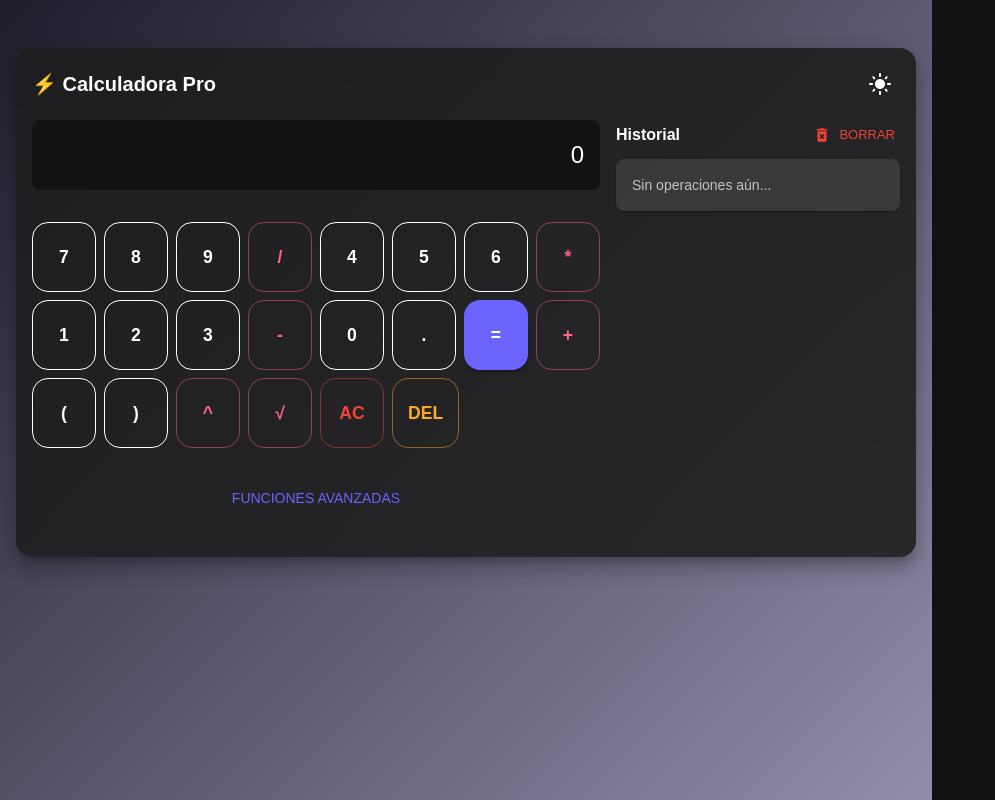
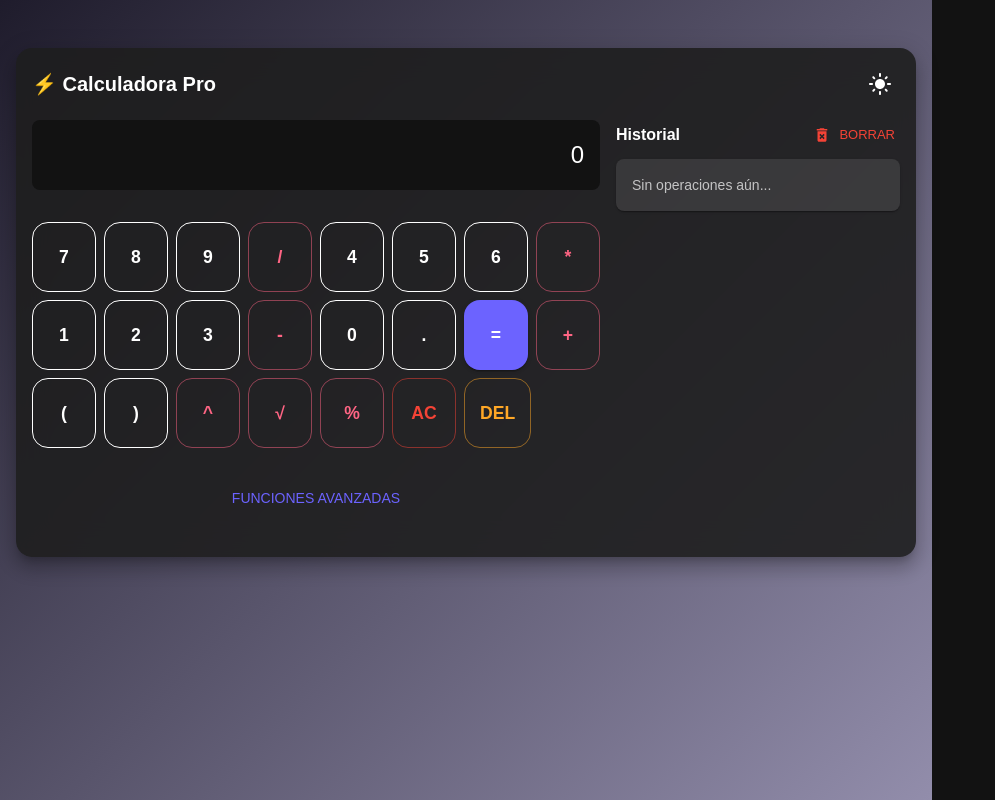
Before and after one commit to Patogol35/Calculadora, a React (Vite) app: page / in a window 1280 px wide. Shown: the whole page, without its empty margins (0-995 px from the left). Built offline with nearby package versions, Linux system fonts and the light colour scheme.

Commit message:
Update Keypad.jsx

```diff
--- a/src/components/Keypad.jsx
+++ b/src/components/Keypad.jsx
@@ -8,7 +8,7 @@ const basicButtons = [
   ["1", "2", "3", "-"],
   ["0", ".", "=", "+"],
   ["(", ")", "^", "√"],
-  ["AC", "DEL"],
+  ["%", "AC", "DEL"],
 ];
 
 const advancedButtons = [
@@ -16,12 +16,12 @@ const advancedButtons = [
   ["π", "e", "ln", "!"],
 ];
 
-export default function Keypad({ handleClick, darkMode, theme }) {
+export default function Keypad({ handleClick }) {
   const [showAdvanced, setShowAdvanced] = useState(false);
 
   const getColor = (btn) => {
     if (btn === "=") return "primary";
-    if (["/", "*", "-", "+", "^", "√"].includes(btn)) return "secondary";
+    if (["/", "*", "-", "+", "^", "√", "%"].includes(btn)) return "secondary";
     if (btn === "AC") return "error";
     if (btn === "DEL") return "warning";
     return "inherit";
@@ -39,7 +39,7 @@ export default function Keypad({ handleClick, darkMode, theme }) {
                 color={getColor(btn)}
                 onClick={() => handleClick(btn)}
                 sx={{
-                  height: { xs: 65, sm: 70 },
+                  height: { xs: 60, sm: 70 },
                   borderRadius: "16px",
                   fontWeight: "bold",
                   fontSize: "1.1rem",
@@ -53,7 +53,6 @@ export default function Keypad({ handleClick, darkMode, theme }) {
         ))}
       </Grid>
 
-      {/* Botón para mostrar funciones avanzadas */}
       <Button
         fullWidth
         variant="text"
@@ -63,7 +62,6 @@ export default function Keypad({ handleClick, darkMode, theme }) {
         {showAdvanced ? "Ocultar funciones avanzadas" : "Funciones avanzadas"}
       </Button>
 
-      {/* Collapse con funciones avanzadas */}
       <Collapse in={showAdvanced} sx={{ mt: 1 }}>
         <Grid container spacing={1}>
           {advancedButtons.flat().map((btn, i) => (
@@ -75,7 +73,7 @@ export default function Keypad({ handleClick, darkMode, theme }) {
                   color="secondary"
                   onClick={() => handleClick(btn)}
                   sx={{
-                    height: { xs: 65, sm: 70 },
+                    height: { xs: 60, sm: 70 },
                     borderRadius: "16px",
                     fontWeight: "bold",
                     fontSize: "1rem",
```
